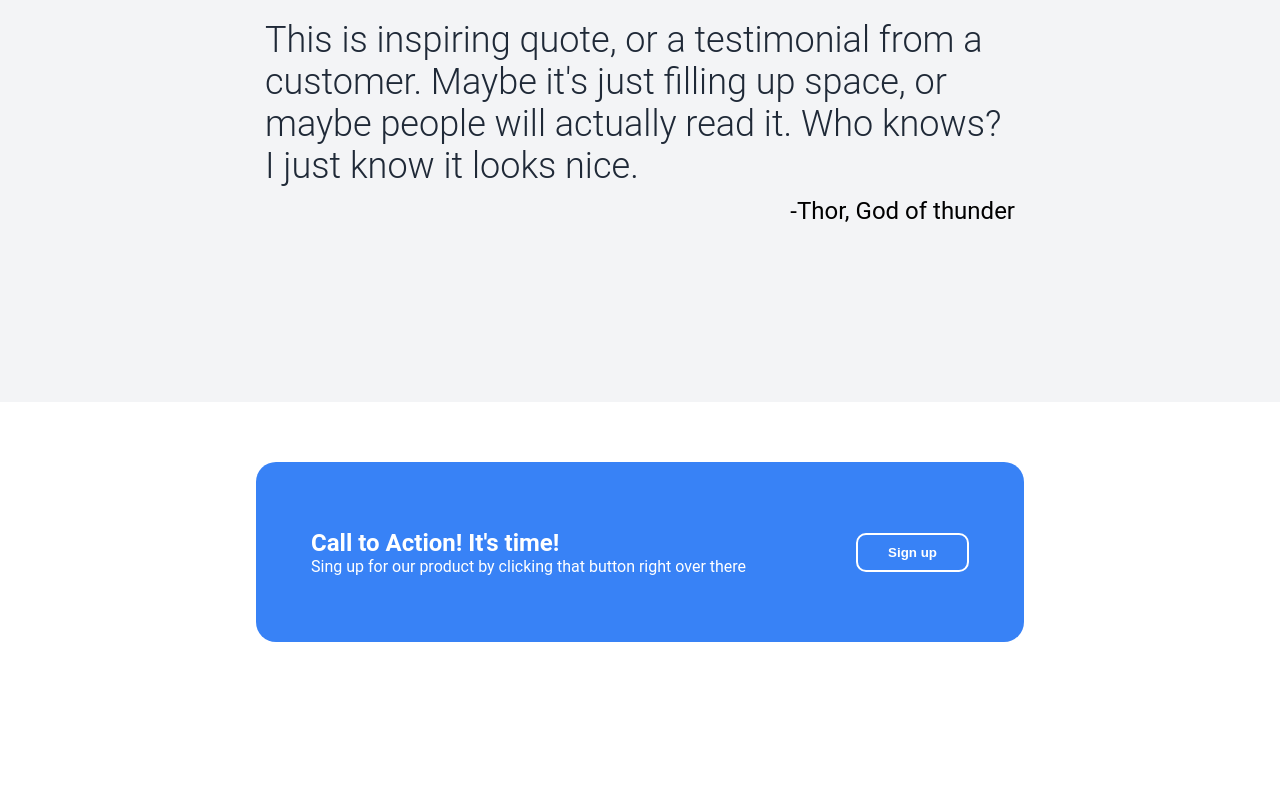
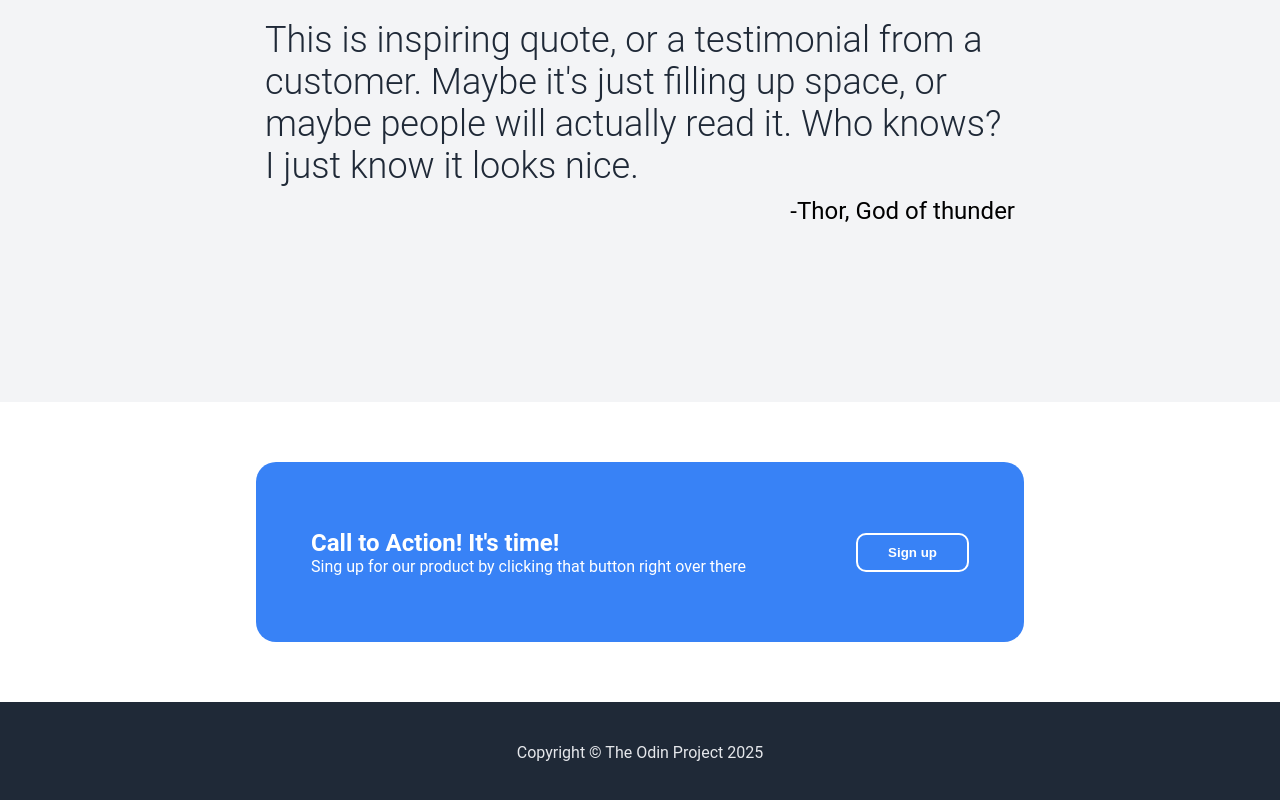
Before and after one commit to devoid-of-thought/odin-landing-page, a plain HTML site: page index.html in a window 1280 px wide. Shown: the part 1161-1961 px from the top of the page. Before the commit the page ends 1863 px from the top, so only its background shows below. Drawn offline with Linux system fonts and the light colour scheme.

Commit message:
Added footer

```diff
--- a/index.html
+++ b/index.html
@@ -61,7 +61,9 @@
             <button>Sign up</button>
         </div>
     </div>
-    <div class="footer"></div>
+    <div class="footer">
+        <p>Copyright © The Odin Project 2025</p>
+    </div>
 </body>
 
 </html>
--- a/style.css
+++ b/style.css
@@ -206,3 +206,11 @@ ul {
     cursor: pointer;
     font-weight: bold;
 }
+.footer{
+    display: flex;
+    justify-content: center;
+    align-items: center;
+    background-color: #1f2937;
+    color: #E5E7Eb;
+    height: 100px;
+}
```
